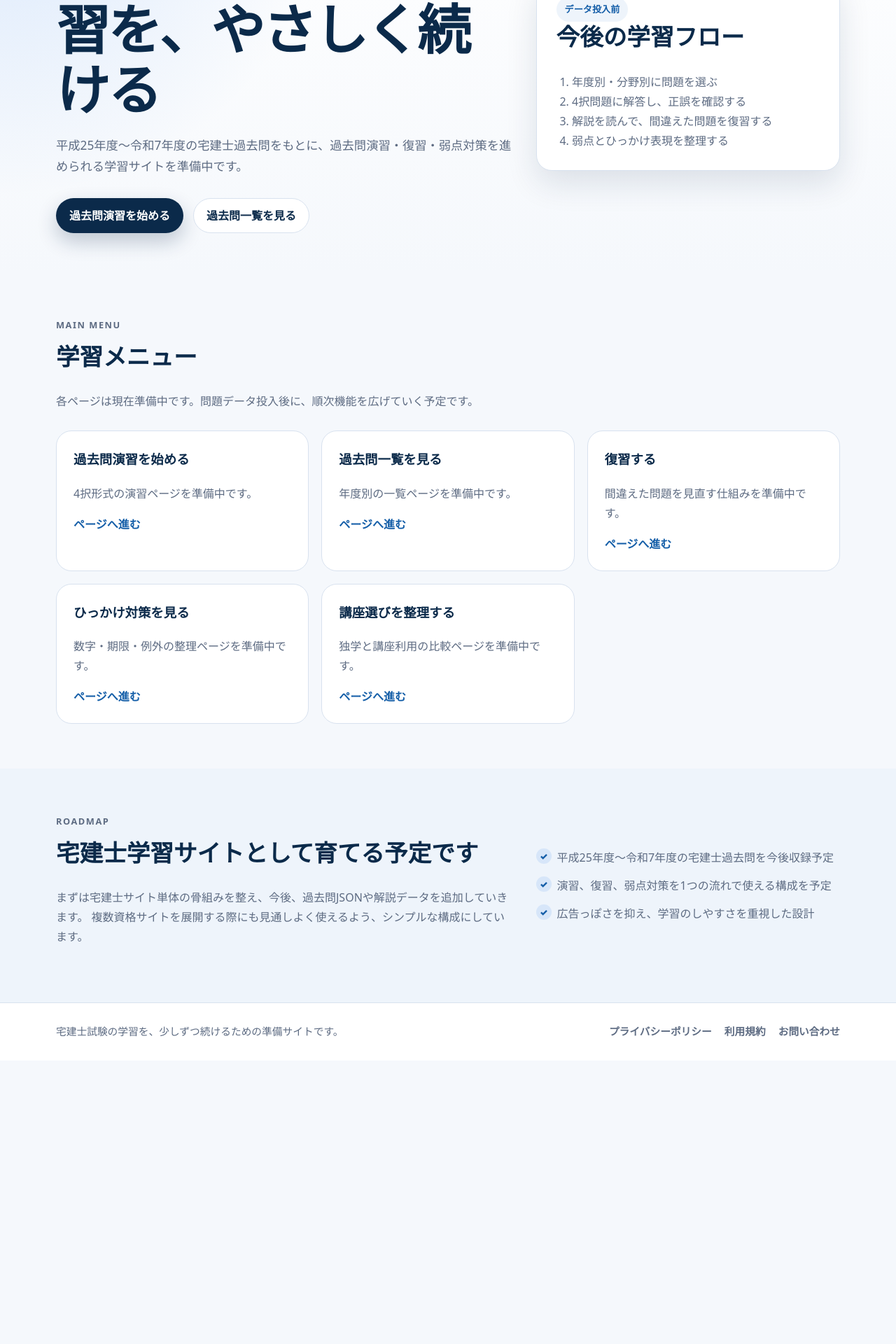
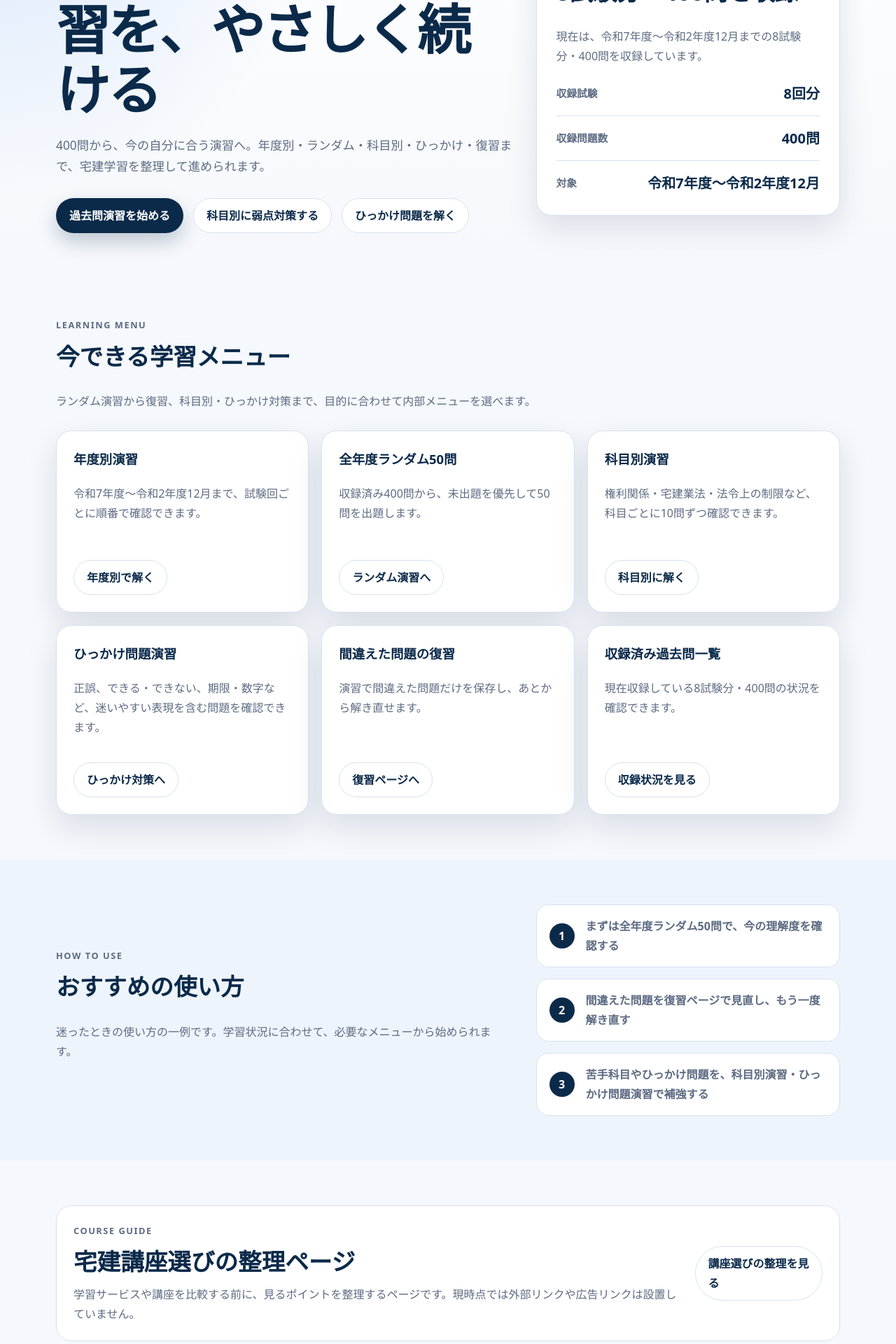
Before and after one commit to kenichis1971-cloud/takken-gakushu-site, a Next.js app: page / in a window 1280 px wide. Shown: the part 280-2200 px from the top of the page at 70% size. Before the commit the page ends 1795 px from the top, so only its background shows below. Built offline with nearby package versions, Linux system fonts and the light colour scheme.

Commit message:
Refresh home learning menu

```diff
--- a/app/globals.css
+++ b/app/globals.css
@@ -212,6 +212,10 @@ h3 {
   color: var(--muted);
 }
 
+.hero-panel p {
+  color: var(--muted);
+}
+
 .status-badge {
   display: inline-flex;
   width: fit-content;
@@ -388,14 +392,16 @@ h3 {
 }
 
 .past-year-details,
-.past-total-list {
+.past-total-list,
+.stats-list {
   display: grid;
   gap: 14px;
   margin: 22px 0 0;
 }
 
 .past-year-details div,
-.past-total-list div {
+.past-total-list div,
+.stats-list div {
   display: flex;
   align-items: center;
   justify-content: space-between;
@@ -405,14 +411,16 @@ h3 {
 }
 
 .past-year-details dt,
-.past-total-list dt {
+.past-total-list dt,
+.stats-list dt {
   color: var(--muted);
   font-size: 0.92rem;
   font-weight: 700;
 }
 
 .past-year-details dd,
-.past-total-list dd {
+.past-total-list dd,
+.stats-list dd {
   margin: 0;
   color: var(--primary);
   font-size: 1.25rem;
@@ -439,6 +447,80 @@ h3 {
 .past-total-list {
   min-width: min(100%, 420px);
   margin-top: 0;
+}
+
+.stats-list {
+  margin-top: 22px;
+}
+
+.stats-list div:first-child {
+  border-top: 0;
+  padding-top: 0;
+}
+
+.menu-card {
+  display: flex;
+  min-height: 260px;
+  flex-direction: column;
+  justify-content: space-between;
+  gap: 20px;
+}
+
+.card-button {
+  width: fit-content;
+}
+
+.step-list {
+  display: grid;
+  gap: 16px;
+  margin: 0;
+  padding: 0;
+  counter-reset: step;
+  list-style: none;
+}
+
+.step-list li {
+  position: relative;
+  min-height: 58px;
+  padding: 16px 18px 16px 70px;
+  border: 1px solid var(--border);
+  border-radius: 18px;
+  background: var(--surface);
+  color: var(--muted);
+  font-weight: 700;
+}
+
+.step-list li::before {
+  position: absolute;
+  left: 18px;
+  top: 50%;
+  display: grid;
+  width: 36px;
+  height: 36px;
+  place-items: center;
+  border-radius: 50%;
+  background: var(--primary);
+  color: #ffffff;
+  content: counter(step);
+  counter-increment: step;
+  font-weight: 900;
+  transform: translateY(-50%);
+}
+
+.course-note {
+  display: flex;
+  align-items: center;
+  justify-content: space-between;
+  gap: 24px;
+  box-shadow: none;
+}
+
+.course-note h2 {
+  margin-bottom: 10px;
+}
+
+.course-note p:last-child {
+  margin-bottom: 0;
 }
 
 .past-next-actions {
@@ -497,7 +579,8 @@ h3 {
   .footer-inner,
   .prep-hero,
   .past-hero,
-  .past-summary {
+  .past-summary,
+  .course-note {
     align-items: flex-start;
     flex-direction: column;
   }
@@ -525,7 +608,8 @@ h3 {
 
   .button,
   .hero-actions,
-  .action-row {
+  .action-row,
+  .card-button {
     width: 100%;
   }
 
--- a/app/page.tsx
+++ b/app/page.tsx
@@ -1,17 +1,60 @@
 import Link from "next/link";
 
-const primaryLinks = [
-  { href: "/practice", label: "過去問演習を始める", description: "4択形式の演習ページを準備中です。" },
-  { href: "/past", label: "過去問一覧を見る", description: "年度別の一覧ページを準備中です。" },
-  { href: "/review", label: "復習する", description: "間違えた問題を見直す仕組みを準備中です。" },
-  { href: "/traps", label: "ひっかけ対策を見る", description: "数字・期限・例外の整理ページを準備中です。" },
-  { href: "/courses", label: "講座選びを整理する", description: "独学と講座利用の比較ページを準備中です。" },
+const primaryCtas = [
+  { href: "/practice", label: "過去問演習を始める", variant: "button-primary" },
+  { href: "/weakness", label: "科目別に弱点対策する", variant: "button-secondary" },
+  { href: "/traps", label: "ひっかけ問題を解く", variant: "button-secondary" },
 ];
 
-const features = [
-  "平成25年度〜令和7年度の宅建士過去問を今後収録予定",
-  "演習、復習、弱点対策を1つの流れで使える構成を予定",
-  "広告っぽさを抑え、学習のしやすさを重視した設計",
+const learningMenus = [
+  {
+    title: "年度別演習",
+    description: "令和7年度〜令和2年度12月まで、試験回ごとに順番で確認できます。",
+    href: "/practice",
+    linkLabel: "年度別で解く",
+  },
+  {
+    title: "全年度ランダム50問",
+    description: "収録済み400問から、未出題を優先して50問を出題します。",
+    href: "/practice",
+    linkLabel: "ランダム演習へ",
+  },
+  {
+    title: "科目別演習",
+    description: "権利関係・宅建業法・法令上の制限など、科目ごとに10問ずつ確認できます。",
+    href: "/weakness",
+    linkLabel: "科目別に解く",
+  },
+  {
+    title: "ひっかけ問題演習",
+    description: "正誤、できる・できない、期限・数字など、迷いやすい表現を含む問題を確認できます。",
+    href: "/traps",
+    linkLabel: "ひっかけ対策へ",
+  },
+  {
+    title: "間違えた問題の復習",
+    description: "演習で間違えた問題だけを保存し、あとから解き直せます。",
+    href: "/review",
+    linkLabel: "復習ページへ",
+  },
+  {
+    title: "収録済み過去問一覧",
+    description: "現在収録している8試験分・400問の状況を確認できます。",
+    href: "/past",
+    linkLabel: "収録状況を見る",
+  },
+];
+
+const usageSteps = [
+  "まずは全年度ランダム50問で、今の理解度を確認する",
+  "間違えた問題を復習ページで見直し、もう一度解き直す",
+  "苦手科目やひっかけ問題を、科目別演習・ひっかけ問題演習で補強する",
+];
+
+const collectionStats = [
+  { label: "収録試験", value: "8回分" },
+  { label: "収録問題数", value: "400問" },
+  { label: "対象", value: "令和7年度〜令和2年度12月" },
 ];
 
 export default function Home() {
@@ -20,29 +63,33 @@ export default function Home() {
       <section className="hero">
         <div className="container hero-grid">
           <div className="hero-copy">
-            <p className="eyebrow">宅建士専用・準備中</p>
+            <p className="eyebrow">宅建士の過去問演習サイト</p>
             <h1>宅建士の過去問演習を、やさしく続ける</h1>
             <p className="hero-text">
-              平成25年度〜令和7年度の宅建士過去問をもとに、過去問演習・復習・弱点対策を進められる学習サイトを準備中です。
+              400問から、今の自分に合う演習へ。年度別・ランダム・科目別・ひっかけ・復習まで、宅建学習を整理して進められます。
             </p>
-            <div className="hero-actions">
-              <Link className="button button-primary" href="/practice">
-                過去問演習を始める
-              </Link>
-              <Link className="button button-secondary" href="/past">
-                過去問一覧を見る
-              </Link>
+            <div className="hero-actions" aria-label="主要な学習メニュー">
+              {primaryCtas.map((cta) => (
+                <Link className={`button ${cta.variant}`} href={cta.href} key={cta.href}>
+                  {cta.label}
+                </Link>
+              ))}
             </div>
           </div>
-          <div className="hero-panel" aria-label="サイトで準備中の機能">
-            <span className="status-badge">データ投入前</span>
-            <h2>今後の学習フロー</h2>
-            <ol>
-              <li>年度別・分野別に問題を選ぶ</li>
-              <li>4択問題に解答し、正誤を確認する</li>
-              <li>解説を読んで、間違えた問題を復習する</li>
-              <li>弱点とひっかけ表現を整理する</li>
-            </ol>
+          <div className="hero-panel" aria-label="収録状況">
+            <span className="status-badge">収録状況</span>
+            <h2>8試験分・400問を収録</h2>
+            <p>
+              現在は、令和7年度〜令和2年度12月までの8試験分・400問を収録しています。
+            </p>
+            <dl className="stats-list">
+              {collectionStats.map((stat) => (
+                <div key={stat.label}>
+                  <dt>{stat.label}</dt>
+                  <dd>{stat.value}</dd>
+                </div>
+              ))}
+            </dl>
           </div>
         </div>
       </section>
@@ -50,17 +97,23 @@ export default function Home() {
       <section className="section">
         <div className="container">
           <div className="section-heading">
-            <p className="eyebrow">Main menu</p>
-            <h2>学習メニュー</h2>
-            <p>各ページは現在準備中です。問題データ投入後に、順次機能を広げていく予定です。</p>
+            <p className="eyebrow">Learning menu</p>
+            <h2>今できる学習メニュー</h2>
+            <p>
+              ランダム演習から復習、科目別・ひっかけ対策まで、目的に合わせて内部メニューを選べます。
+            </p>
           </div>
           <div className="card-grid cards-3">
-            {primaryLinks.map((link) => (
-              <Link className="card link-card" href={link.href} key={link.href}>
-                <h3>{link.label}</h3>
-                <p>{link.description}</p>
-                <span>ページへ進む</span>
-              </Link>
+            {learningMenus.map((menu) => (
+              <article className="card menu-card" key={`${menu.title}-${menu.href}`}>
+                <div>
+                  <h3>{menu.title}</h3>
+                  <p>{menu.description}</p>
+                </div>
+                <Link className="button button-secondary card-button" href={menu.href}>
+                  {menu.linkLabel}
+                </Link>
+              </article>
             ))}
           </div>
         </div>
@@ -69,18 +122,32 @@ export default function Home() {
       <section className="section muted-section">
         <div className="container split-section">
           <div>
-            <p className="eyebrow">Roadmap</p>
-            <h2>宅建士学習サイトとして育てる予定です</h2>
+            <p className="eyebrow">How to use</p>
+            <h2>おすすめの使い方</h2>
             <p>
-              まずは宅建士サイト単体の骨組みを整え、今後、過去問JSONや解説データを追加していきます。
-              複数資格サイトを展開する際にも見通しよく使えるよう、シンプルな構成にしています。
+              迷ったときの使い方の一例です。学習状況に合わせて、必要なメニューから始められます。
             </p>
           </div>
-          <ul className="check-list">
-            {features.map((feature) => (
-              <li key={feature}>{feature}</li>
+          <ol className="step-list">
+            {usageSteps.map((step) => (
+              <li key={step}>{step}</li>
             ))}
-          </ul>
+          </ol>
+        </div>
+      </section>
+
+      <section className="section">
+        <div className="container course-note card">
+          <div>
+            <p className="eyebrow">Course guide</p>
+            <h2>宅建講座選びの整理ページ</h2>
+            <p>
+              学習サービスや講座を比較する前に、見るポイントを整理するページです。現時点では外部リンクや広告リンクは設置していません。
+            </p>
+          </div>
+          <Link className="button button-secondary" href="/courses">
+            講座選びの整理を見る
+          </Link>
         </div>
       </section>
     </>
```
